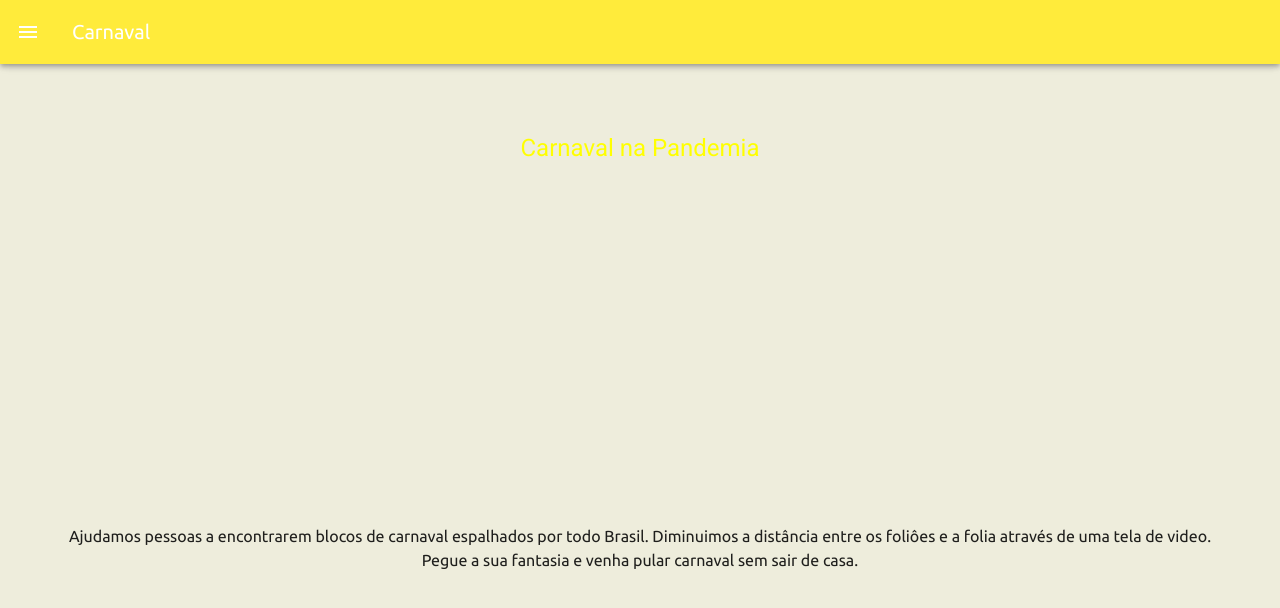
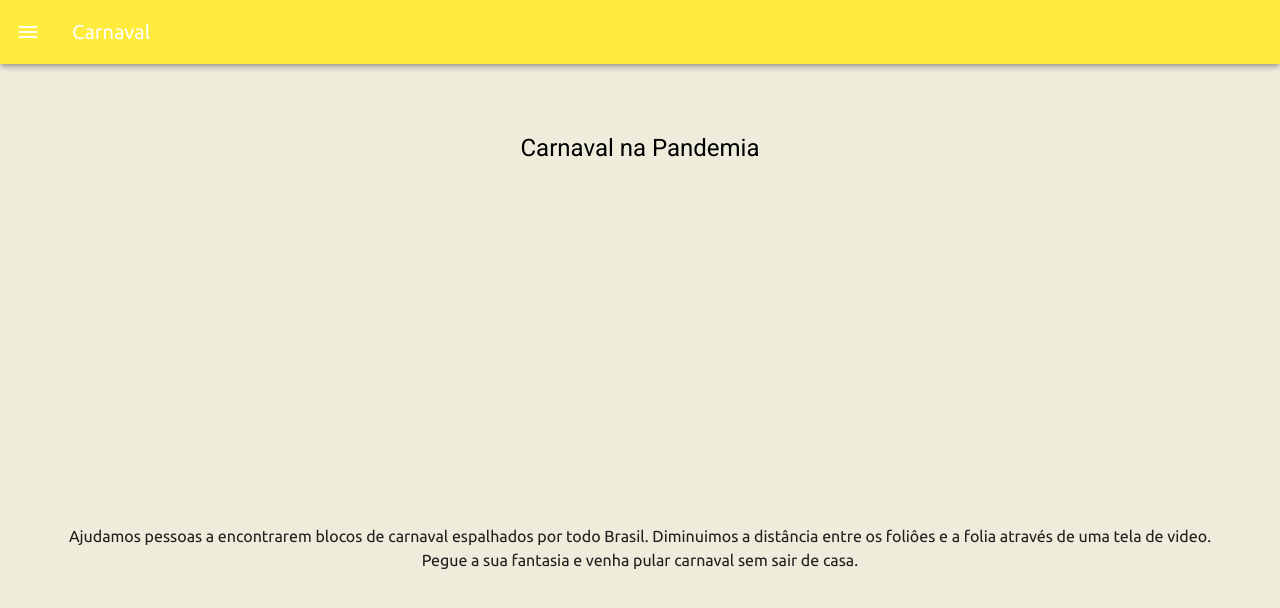
Before and after one commit to matheuspolidoro/iteris_hackathon, a Vue app: page / in a window 1280 px wide. Shown: the top 608 px of the page. Built offline with nearby package versions, Linux system fonts and the light colour scheme.

Commit message:
feat: muda cor titulo

```diff
--- a/src/views/InicioView.vue
+++ b/src/views/InicioView.vue
@@ -32,7 +32,7 @@
 
 }
 .titulo-carnaval {
-    color: yellow;
+    color: black;
     margin-bottom: 30px;
 }
 
```
